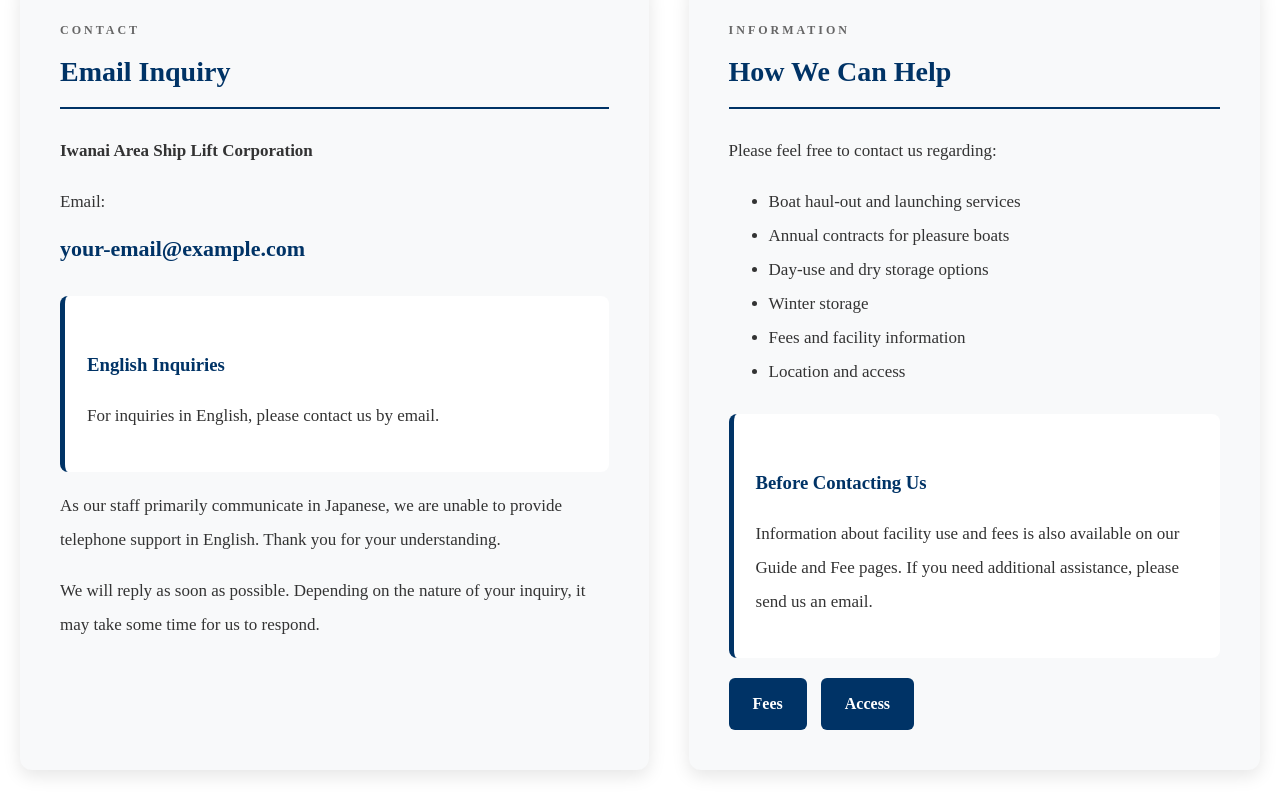
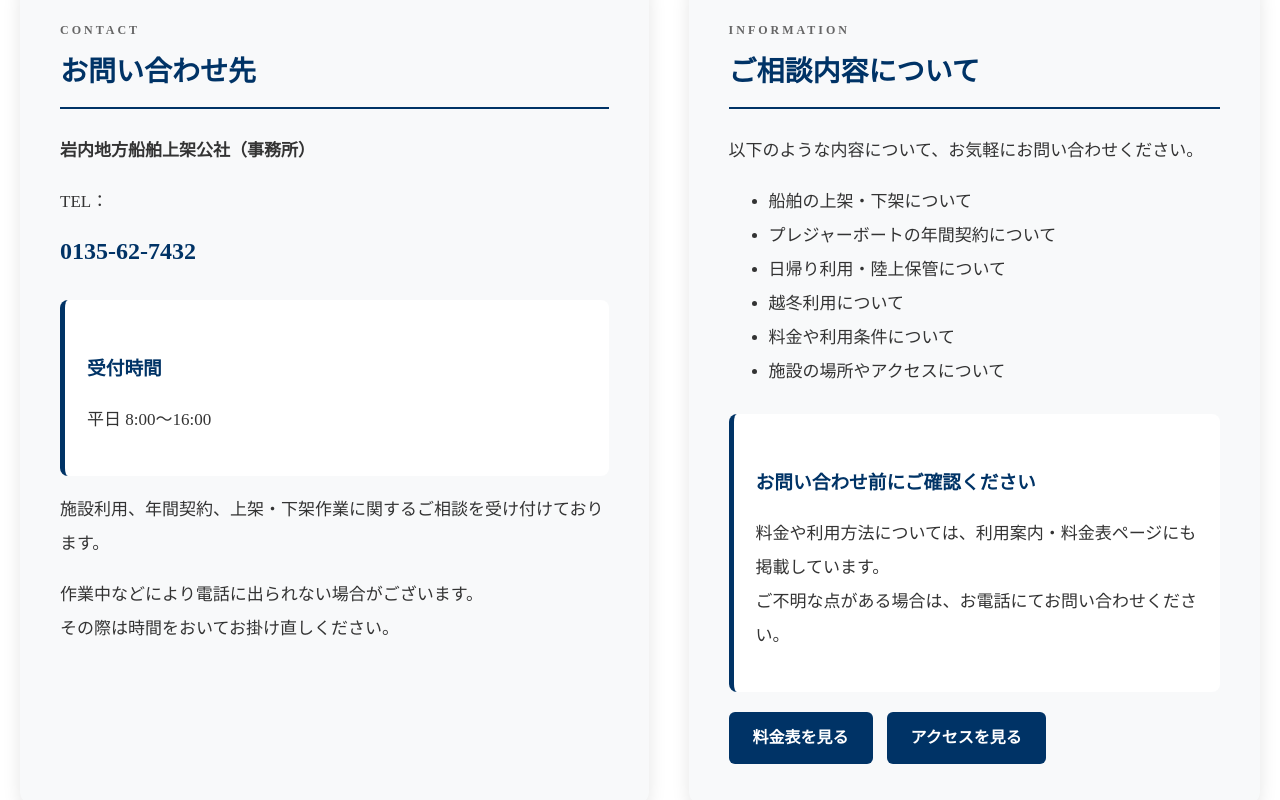
Before and after one commit to iwanaiboatlift/iwanaiboatlift.github.io, a plain HTML site: page contact/index.html in a window 1280 px wide. Shown: the part 960-1760 px from the top of the page. Drawn offline with Linux system fonts and the light colour scheme.

Commit message:
Update index.html

```diff
--- a/contact/index.html
+++ b/contact/index.html
@@ -1,5 +1,5 @@
 <!DOCTYPE html>
-<html lang="en">
+<html lang="ja">
 <head>
 
 <!-- Google tag (gtag.js) -->
@@ -14,24 +14,25 @@
 <meta charset="UTF-8">
 <meta name="viewport" content="width=device-width, initial-scale=1">
 
-<title>Contact｜Iwanai Area Ship Lift Corporation</title>
+<title>お問い合わせ｜岩内地方船舶上架公社</title>
 
-<meta name="description" content="Contact Iwanai Area Ship Lift Corporation regarding boat haul-out services, annual contracts, dry storage, and facility information. English inquiries are accepted by email.">
+<meta name="description" content="岩内地方船舶上架公社へのお問い合わせページです。施設利用、年間契約、船舶の上架・下架、料金やアクセスについてご相談ください。">
 
-<link rel="canonical" href="https://iwanaiboatlift.github.io/en/contact/">
+<link rel="canonical" href="https://iwanaiboatlift.github.io/contact/">
 
-<meta property="og:title" content="Contact｜Iwanai Area Ship Lift Corporation">
-<meta property="og:description" content="Contact us regarding boat haul-out services, annual contracts, dry storage, and facility information. English inquiries are accepted by email.">
+<meta property="og:title" content="お問い合わせ｜岩内地方船舶上架公社">
+<meta property="og:description" content="施設利用、年間契約、船舶の上架・下架、料金やアクセスについてのお問い合わせはこちら。">
 <meta property="og:type" content="website">
-<meta property="og:url" content="https://iwanaiboatlift.github.io/en/contact/">
+<meta property="og:url" content="https://iwanaiboatlift.github.io/contact/">
 <meta property="og:image" content="https://iwanaiboatlift.github.io/Img/OGImage.png">
-<meta property="og:site_name" content="Iwanai Area Ship Lift Corporation">
+<meta property="og:site_name" content="岩内地方船舶上架公社">
 
 <meta name="twitter:card" content="summary_large_image">
 
-<link rel="stylesheet" href="../../index.css">
+<link rel="stylesheet" href="../index.css">
 
 <style>
+
 .contact-grid{
     display:grid;
     grid-template-columns:1.1fr 1fr;
@@ -75,22 +76,21 @@
     line-height:2;
 }
 
-.email-link{
+.tel-link{
     display:inline-block;
-    font-size:22px;
+    font-size:24px;
     font-weight:700;
     color:#003366;
     text-decoration:none;
     margin-top:8px;
-    word-break:break-all;
 }
 
-.email-link:hover{
+.tel-link:hover{
     text-decoration:underline;
 }
 
 .info-box{
-    background:white;
+    background:#fff;
     padding:22px;
     border-left:5px solid #003366;
     border-radius:8px;
@@ -103,10 +103,11 @@
     margin-right:10px;
     padding:12px 24px;
     background:#003366;
-    color:white;
+    color:#fff;
     text-decoration:none;
     border-radius:6px;
     font-weight:700;
+    transition:.3s;
 }
 
 .contact-button:hover{
@@ -114,6 +115,7 @@
 }
 
 @media(max-width:900px){
+
     .contact-grid{
         grid-template-columns:1fr;
     }
@@ -122,10 +124,12 @@
         padding:25px;
     }
 
-    .email-link{
-        font-size:18px;
+    .tel-link{
+        font-size:20px;
     }
+
 }
+
 </style>
 
 </head>
@@ -135,16 +139,16 @@
 <header>
 
 <div class="logo">
-<img src="../../Img/Hplogo.png" alt="Iwanai Area Ship Lift Corporation logo">
+<img src="../Img/Hplogo.png" alt="岩内地方船舶上架公社ロゴ">
 </div>
 
 <nav>
-<a href="/en/">Top</a>
-<a href="/en/guide/">Guide</a>
-<a href="/en/fee/">Fee</a>
-<a href="/en/access/">Access</a>
-<a href="/en/contact/">Contact</a>
-<a href="/">Japanese</a>
+<a href="/">ホーム</a>
+<a href="/guide/">利用案内</a>
+<a href="/fee/">料金表</a>
+<a href="/access/">アクセス</a>
+<a href="/contact/">お問い合わせ</a>
+<a href="/en/">English</a>
 </nav>
 
 </header>
@@ -153,10 +157,10 @@
 
 <div class="hero-overlay">
 
-<h1>Contact</h1>
+<h1>お問い合わせ</h1>
 
 <p>
-For inquiries regarding our facility, boat haul-out services, or annual contracts, please contact us by email.
+施設利用、年間契約、上架・下架作業に関するご相談はお気軽にお問い合わせください。
 </p>
 
 </div>
@@ -171,36 +175,34 @@
 
 <div class="section-title">CONTACT</div>
 
-<h2>Email Inquiry</h2>
+<h2>お問い合わせ先</h2>
 
 <p>
-<strong>Iwanai Area Ship Lift Corporation</strong>
+<strong>岩内地方船舶上架公社（事務所）</strong>
 </p>
 
 <p>
-Email:<br>
-<a href="mailto:your-email@example.com" class="email-link">
-your-email@example.com
-</a>
+TEL：<br>
+<a href="tel:0135627432" class="tel-link">0135-62-7432</a>
 </p>
 
 <div class="info-box">
 
-<h3>English Inquiries</h3>
+<h3>受付時間</h3>
 
 <p>
-For inquiries in English, please contact us by email.
+平日 8:00～16:00
 </p>
 
 </div>
 
 <p>
-As our staff primarily communicate in Japanese, we are unable to provide telephone support in English.
-Thank you for your understanding.
+施設利用、年間契約、上架・下架作業に関するご相談を受け付けております。
 </p>
 
 <p>
-We will reply as soon as possible. Depending on the nature of your inquiry, it may take some time for us to respond.
+作業中などにより電話に出られない場合がございます。<br>
+その際は時間をおいてお掛け直しください。
 </p>
 
 </div>
@@ -209,38 +211,38 @@
 
 <div class="section-title">INFORMATION</div>
 
-<h2>How We Can Help</h2>
+<h2>ご相談内容について</h2>
 
 <p>
-Please feel free to contact us regarding:
+以下のような内容について、お気軽にお問い合わせください。
 </p>
 
 <ul>
-<li>Boat haul-out and launching services</li>
-<li>Annual contracts for pleasure boats</li>
-<li>Day-use and dry storage options</li>
-<li>Winter storage</li>
-<li>Fees and facility information</li>
-<li>Location and access</li>
+<li>船舶の上架・下架について</li>
+<li>プレジャーボートの年間契約について</li>
+<li>日帰り利用・陸上保管について</li>
+<li>越冬利用について</li>
+<li>料金や利用条件について</li>
+<li>施設の場所やアクセスについて</li>
 </ul>
 
 <div class="info-box">
 
-<h3>Before Contacting Us</h3>
+<h3>お問い合わせ前にご確認ください</h3>
 
 <p>
-Information about facility use and fees is also available on our Guide and Fee pages.
-If you need additional assistance, please send us an email.
+料金や利用方法については、利用案内・料金表ページにも掲載しています。<br>
+ご不明な点がある場合は、お電話にてお問い合わせください。
 </p>
 
 </div>
 
-<a href="/en/fee/" class="contact-button">
-Fees
+<a href="/fee/" class="contact-button">
+料金表を見る
 </a>
 
-<a href="/en/access/" class="contact-button">
-Access
+<a href="/access/" class="contact-button">
+アクセスを見る
 </a>
 
 </div>
@@ -250,8 +252,11 @@
 </section>
 
 <footer>
+
 © Iwanai Boat Lift Corporation
+
 </footer>
 
 </body>
+
 </html>
```
